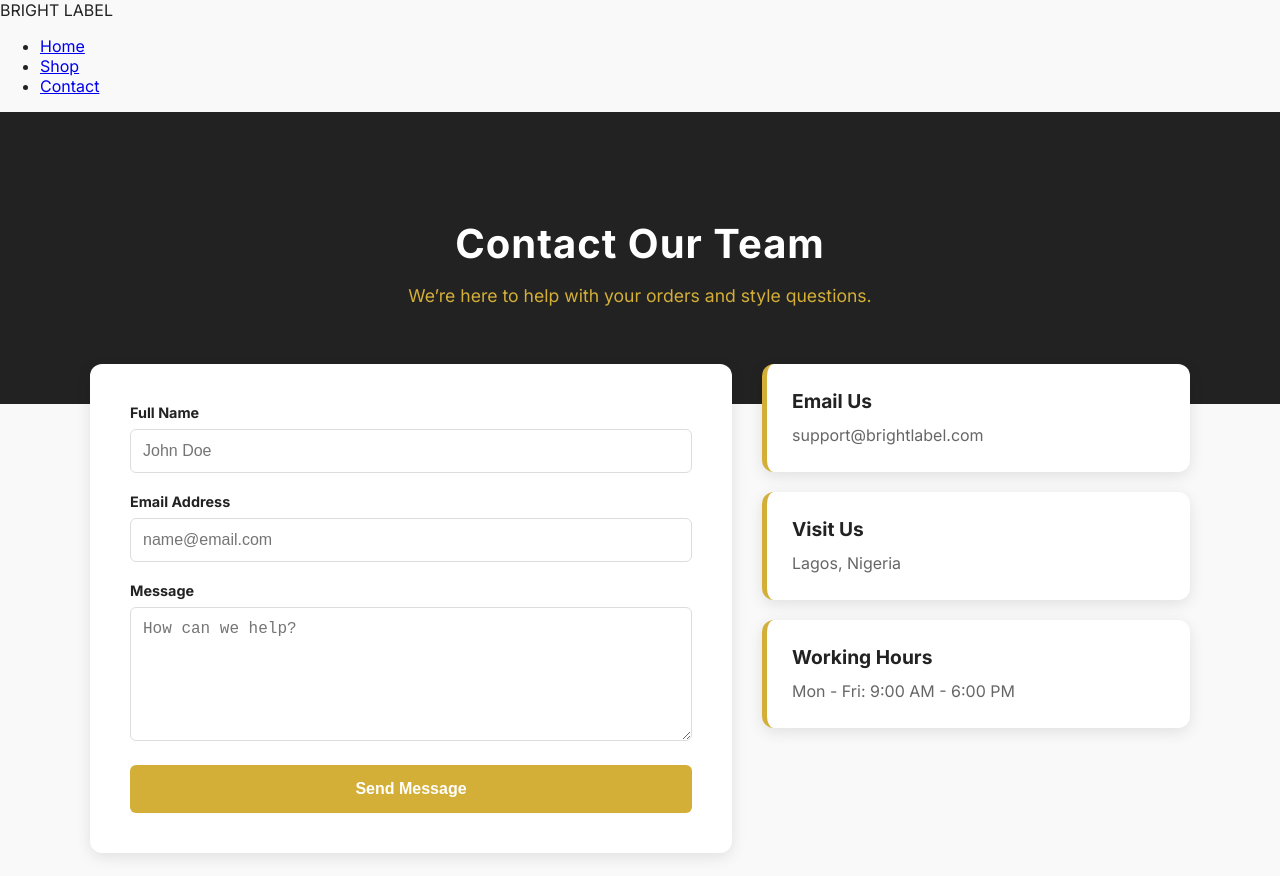
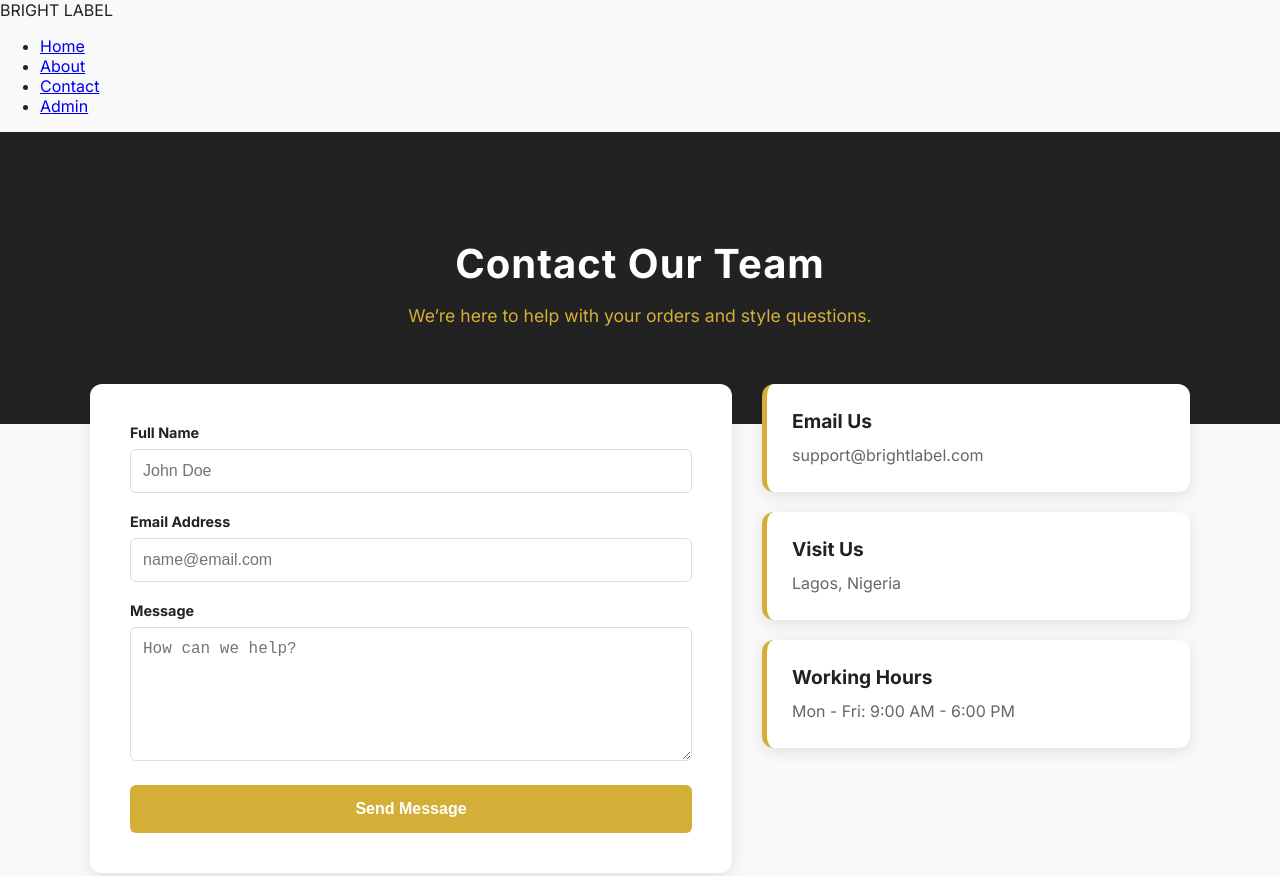
Before and after one commit to brightcodek-sys/Bright-Label-Boutique, a plain HTML site: page contact.html in a window 1280 px wide. Shown: the top 876 px of the page. Drawn offline with Linux system fonts and the light colour scheme.

Commit message:
Update contact.html

```diff
--- a/contact.html
+++ b/contact.html
@@ -13,10 +13,12 @@
     <div class="logo">BRIGHT <span>LABEL</span></div>
     <ul class="nav-links">
         <li><a href="index.html">Home</a></li>
-            <li><a href="shop.html">Shop</a></li>
-            <li><a href="contact.html" class="active">Contact</a></li>
+        <li><a href="about.html">About</a></li>
+        <li><a href="contact.html">Contact</a></li>
+        <li><a href="admin.html" class="admin-btn">Admin</a></li>
     </ul>
 </nav>
+
 
     <div class="contact-page-header">
         <h1>Contact Our Team</h1>
```
Lines whose indentation alone changed are shown as unchanged.
